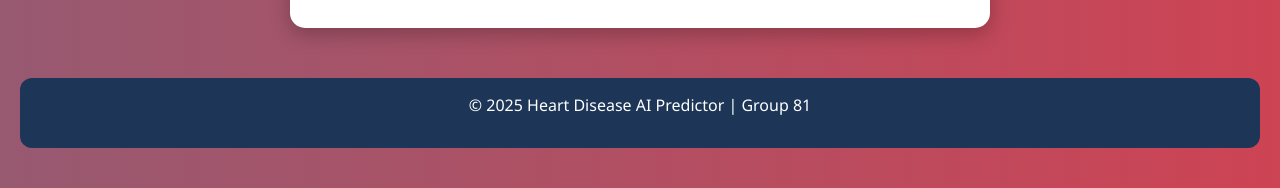
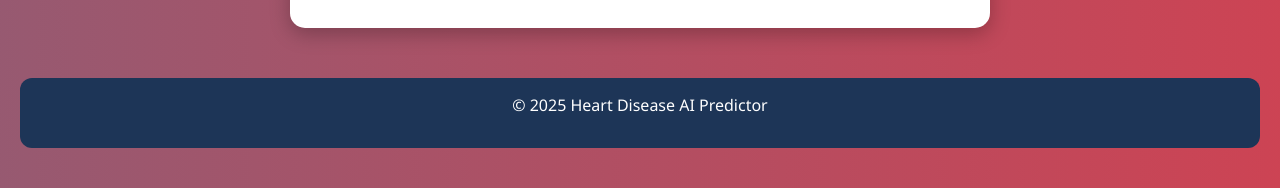
Before and after one commit to CartoonSketch/HDP-Project, a Flask app: template templates/predict.html in a window 1280 px wide. Shown: the part 1935-2123 px from the top of the page. Run offline with Flask 3, Linux system fonts and the light colour scheme; the template is opened without the code that fills it, so the values that code supplies are empty.

Commit message:
Update predict.html

```diff
--- a/templates/predict.html
+++ b/templates/predict.html
@@ -263,7 +263,7 @@
   </div>
 
   <div class="footer">
-    <p>&copy; 2025 Heart Disease AI Predictor | Group 81</p>
+    <p>&copy; 2025 Heart Disease AI Predictor</p>
   </div>
 
 </body>
```
